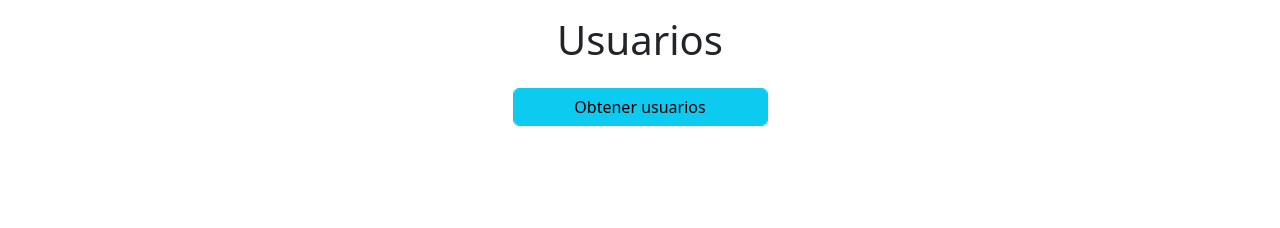
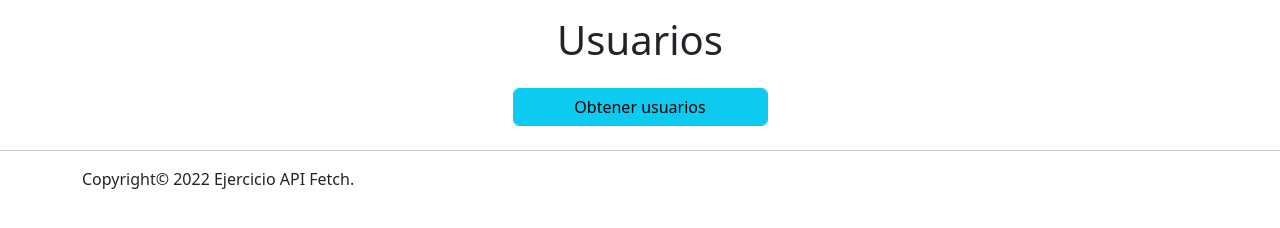
Before and after one commit to viclop1597/asincronia-diego, a website: page index.html in a window 1280 px wide. Drawn offline with nearby package versions, Linux system fonts and the light colour scheme.

Commit message:
ci:footer

```diff
--- a/index.html
+++ b/index.html
@@ -23,14 +23,14 @@
     <!-- Contenedor para imprimir a los usuarios -->
     <div class="container my-4" id="contUser"></div>
 </body>
-<!-- <hr>
+<hr>
 <footer class="container">
     <div class="row">
         <div class="col-md-6">
             <p>Copyright© 2022 Ejercicio API Fetch.</p>
         </div>
     </div>
-</footer> -->
+</footer>
 <script src="./node_modules/bootstrap/dist/js/bootstrap.min.js"></script>
 <script src="./sripts/fetch.js"></script>
 </html>
```
